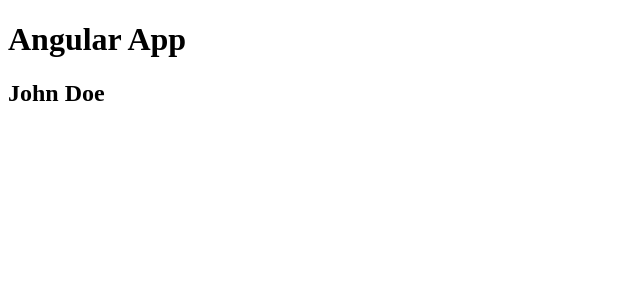
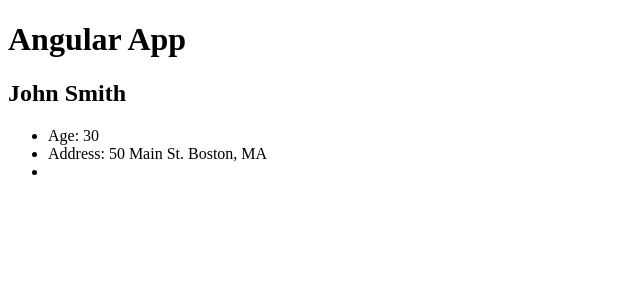
Before and after one commit to glaucofox/angularapp, an Angular app: page / in a window 1280 px wide. Shown: the top 300 px of the page, without its empty margins (0-640 px from the left). Built offline with nearby package versions, Linux system fonts and the light colour scheme.

Commit message:
Added properties

```diff
--- a/src/app/components/user/user.component.html
+++ b/src/app/components/user/user.component.html
@@ -1 +1,6 @@
-<h2>John Doe</h2>
+<h2>{{ firstName }} {{ lastName }}</h2>
+<ul>
+    <li>Age: {{ showAge() }}</li>
+    <li>Address: {{ address.street }} {{ address.city }}, {{ address.state }}</li>
+    <li></li>
+</ul>
--- a/src/app/components/user/user.component.ts
+++ b/src/app/components/user/user.component.ts
@@ -10,22 +10,20 @@
 {
 
     firstName = 'John';
-    lastName = 'Doe';
+    lastName = 'Smith';
+    address = {
+        street: '50 Main St.',
+        city: 'Boston',
+        state: 'MA'
+    }
     age = 30;
 
     constructor() {
-        // this.sayHello();
-        console.log(this.age);
-        this.hasBirthday();
-        console.log(this.age);
+
     }
 
-    sayHello() {
-        console.log(`Hello ${this.firstName} ${this.lastName}... `);
-    }
-
-    hasBirthday() {
-        this.age++;
+    showAge() {
+        return this.age;
     }
 
 }
```
